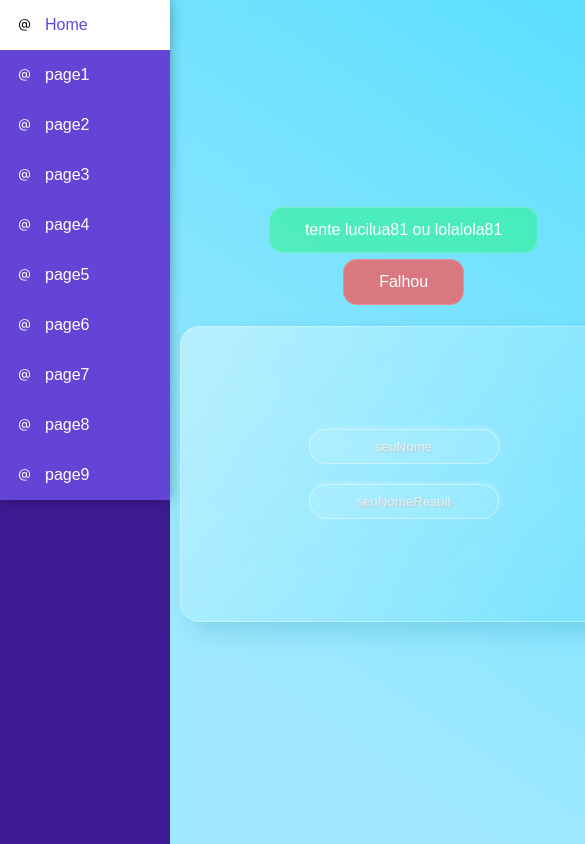
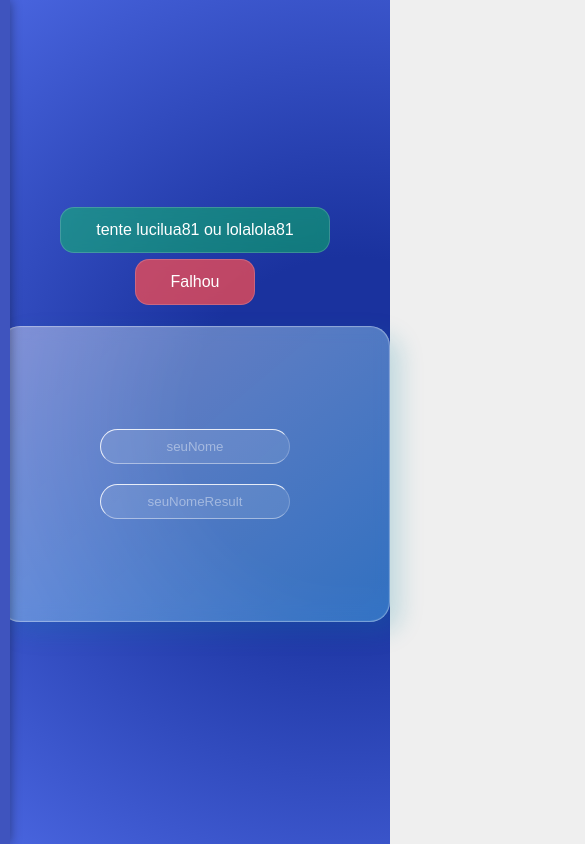
Before and after one commit to LuciLua/css-js-estudos, a Next.js app: page /page6 in a window 390 px wide. Shown: the top 844 px of the page, 585 px wide, since content can reach past the window. Built offline with nearby package versions, Linux system fonts and the light colour scheme.

Commit message:
:star2: responsible menu and refactored scss code at page 6

```diff
--- /dev/null
+++ b/src/components/Main/Main.module.scss
@@ -0,0 +1,3 @@
+.container{
+    width: calc(100vw);
+}
--- /dev/null
+++ b/src/components/Main/Main.tsx
@@ -0,0 +1,11 @@
+import styles from "./Main.module.scss"
+
+function Main({ children }) {
+    return (
+        <div className={styles.container}>
+            {children}
+        </div>
+    )
+}
+
+export default Main
--- a/src/components/Menu/Menu.module.scss
+++ b/src/components/Menu/Menu.module.scss
@@ -1,44 +1,44 @@
-
 /* menu */
-
-
-.menu{
+.menu {
     position: relative;
     top: 0;
     left: 0;
     background-color: rgb(62, 26, 146);
+
     height: 100vh;
     width: fit-content;
+    z-index: 1000;
 
-    z-index: 1000;
+    .close{
+
+        display: none;
+
+        width: fit-content;
+        position: absolute;
+        bottom: 0;
+
+        color: rgba(255, 255, 255, 0.452);
+        font-size: 13px;
+
+        text-align: center;
+        margin: 10px;
     }
 
-.menu ul{
+    ul {
         list-style: none;
 
         overflow: hidden;
         transition: 0.5s;
 
-    box-shadow:  0 0 12px rgba(0, 0, 0, 0.345);
-}
+        box-shadow: 0 0 12px rgba(0, 0, 0, 0.345);
 
-.menu ul li{
+
+        li {
             width: 170px;
             height: fit-content;
             position: relative;
-}
 
-.menu ul li a:hover{
-    color: rgb(100, 68, 215);
-    background-color: rgb(255, 255, 255);
-}
-
-.menu ul li a:hover::before{
-    filter: invert(0);
-    content:url('/ico.svg');
-}
-
-.menu ul li a{
+            a {
                 text-decoration: none;
                 font-family: Arial;
 
@@ -51,10 +51,8 @@
                 align-items: center;
                 position: relative;
 
-}
-
-.menu ul li a::before{
-    content:url('/ico.svg');
+                &::before {
+                    content: url('/ico.svg');
                     filter: invert(1);
                     width: 20px;
                     height: 20px;
@@ -65,4 +63,70 @@
                     justify-content: center;
                 }
 
-/* fim menu */
+                &:hover {
+                    color: rgb(100, 68, 215);
+                    background-color: rgb(255, 255, 255);
+
+                    &::before {
+                        filter: invert(0);
+                        content: url('/ico.svg');
+                    }
+                }
+            }
+        }
+    }
+}
+
+@media (max-width: 600px) {
+    .menu {
+        position: absolute;
+        width: 10px;
+        cursor: pointer;
+        background-color: rgb(63, 84, 190);
+        box-shadow: 0 0 12px rgba(0, 0, 0, 0.426);
+        overflow: hidden;
+
+        .close{
+            display: flex;
+        }
+
+        ul {
+            box-shadow: none;
+
+            li {
+                pointer-events: none;
+
+                a {
+                    background-color: rgb(63, 84, 190);
+                }
+            }
+        }
+
+    }
+
+    .menu.active {
+        width: fit-content;
+        cursor: default;
+        background-color: rgb(62, 26, 146);
+
+        box-shadow: 0 0 12px rgba(0, 0, 0, 0.226);
+
+
+        ul {
+            box-shadow: 0 0 12px rgba(0, 0, 0, 0.345);
+
+            li {
+                pointer-events: all;
+
+                a {
+                    background-color: rgb(100, 68, 215);
+
+                    &:hover {
+                        color: rgb(100, 68, 215);
+                        background-color: rgb(255, 255, 255);
+                    }
+                }
+            }
+        }
+    }
+}
--- a/src/components/Menu/Menu.tsx
+++ b/src/components/Menu/Menu.tsx
@@ -1,8 +1,16 @@
 import styles from './Menu.module.scss'
 
 function Menu() {
+
+    function openMenu() {
+        var menu = document.querySelector(`.${styles.menu}`)
+        var active = `${styles.active}`
+
+        menu.classList.contains(active) ? menu.classList.remove(active) : menu.classList.add(active)
+    }
+
     return (
-        <div className={styles.menu}>
+        <div className={styles.menu} onClick={() => openMenu()}>
             <ul>
                 <li><a data-ico="" href="/">Home</a></li>
                 <li><a href="/page1">page1</a></li>
@@ -15,6 +23,7 @@ function Menu() {
                 <li><a href="/page8">page8</a></li>
                 <li><a href="/page9">page9</a></li>
             </ul>
+            <div className={styles.close}>Clique em qualquer area para fechar ❌</div>
         </div>
     )
 }
--- a/src/pages/_app.tsx
+++ b/src/pages/_app.tsx
@@ -1,3 +1,4 @@
+import Main from "../components/Main/Main"
 import Menu from "../components/Menu/Menu"
 import '../styles/globals.scss'
 
@@ -5,7 +6,9 @@ function App({ Component, pageProps }) {
     return (
         <div className="wrap">
             <Menu />
-            <Component {...pageProps} />
+            <Main>
+                <Component {...pageProps} />
+            </Main>
         </div>
     )
 }
--- a/src/pages/page6.tsx
+++ b/src/pages/page6.tsx
@@ -30,7 +30,6 @@ function Page6() {
 
     return (
         <div className={styles.callback}>
-            <div className={styles.backgroundPage8}>
             <p>tente lucilua81 ou lolalola81</p>
             <p>Falhou</p>
             <br />
@@ -41,7 +40,6 @@ function Page6() {
             </div>
             <br />
         </div>
-        </div>
 
     )
 }
--- a/src/styles/globals.scss
+++ b/src/styles/globals.scss
@@ -56,4 +56,7 @@ h1{
 
 .wrap{
     display: flex;
+    justify-content: center;
+    align-items: center;
+    min-height: 100vh;
 }
--- a/src/styles/page6.module.scss
+++ b/src/styles/page6.module.scss
@@ -11,6 +11,9 @@
     position: relative;
 
     height: 100vh;
+    max-width: 100%;
+
+    background: radial-gradient(circle at 90%, rgb(26, 50, 158) 30%, rgb(73, 101, 223));
 }
 
 .callback p{
@@ -70,61 +73,6 @@
         opacity: 100%;
     }
 }
-.backgroundPage8{
-
-    animation: fadeInSemTop 1s linear;
-
-
-    width: 100%;
-    height: 100vh;
-    background: linear-gradient(34deg,  #a0e9ff 20%, rgb(89, 222, 255));
-
-    padding: 10px;
-
-    display: flex;
-    justify-content: center;
-    align-items: center;
-
-    flex-direction: column;
-
-    position: relative;
-
-    overflow: hidden;
-}
-
-.backgroundpPge8::before{
-    content: '';
-    display: flex;
-
-    background: rgb(201, 255, 140);
-    width: 30vh;
-    height: 30vh;
-
-    margin-left: clamp(3rem,25rem, 30rem);
-    margin-bottom: clamp(20vh, -40vh, 40vh);
-
-    position: absolute;
-
-    border-radius: 60%;
-    z-index: 1;
-}
-
-.backgroundpPge8::after{
-    content: '';
-    display: flex;
-    background-color: #029EFF;
-    width: 20vh;
-    height: 20vh;
-
-    margin-right: 50vh;
-    margin-top: 40vh;
-
-    position: absolute;
-
-    border-radius: 60%;
-    z-index: 1;
-}
-
 .boxin{
     background: linear-gradient(-40deg, rgba(89, 222, 255, 0.364), rgba(255, 255, 255, 0.398));
 
@@ -133,7 +81,8 @@
     align-items: center;
     flex-direction: column;
 
-    width: clamp(130px, 53vh, 60vh);
+    width: 100%;
+    max-width: 400px;
     height: clamp(130px, 35vh, 60vh);
     padding: 20px;
 
@@ -146,10 +95,12 @@
 }
 
 .boxin input{
-    border: 1.5px solid rgba(255, 255, 255, 0.405);
-    border-radius: 20px;
+    border-bottom: 1.5px solid rgba(255, 255, 255, 0.445);
+    border-left: 1.5px solid rgba(255, 255, 255, 0.846);
+    border-top: 1.5px solid rgba(255, 255, 255, 0.846);
+    border-right: 1.5px solid rgba(255, 255, 255, 0.211);
 
-    box-shadow: 2px -2px 4px rgba(255, 255, 255, 0.213);
+    border-radius: 30px;
 
     color: #fff;
 
@@ -166,8 +117,7 @@
 }
 
 .boxin input::placeholder{
-    color: rgba(255, 255, 255, 0.624);
-    text-shadow: 1px 1px 2px rgba(194, 194, 194, 0.993);
+    color: rgba(255, 255, 255, 0.415);
 }
 
 #seunomeresult{
--- a/src/styles/page9.module.scss
+++ b/src/styles/page9.module.scss
@@ -16,9 +16,11 @@
   margin: auto;
 }
 
+
 .cardFigma header {
   position: absolute;
   height: 50px;
+  width: 100%;
 }
 
 .cardFigma header ul {
```
Lines whose indentation alone changed are shown as unchanged.
